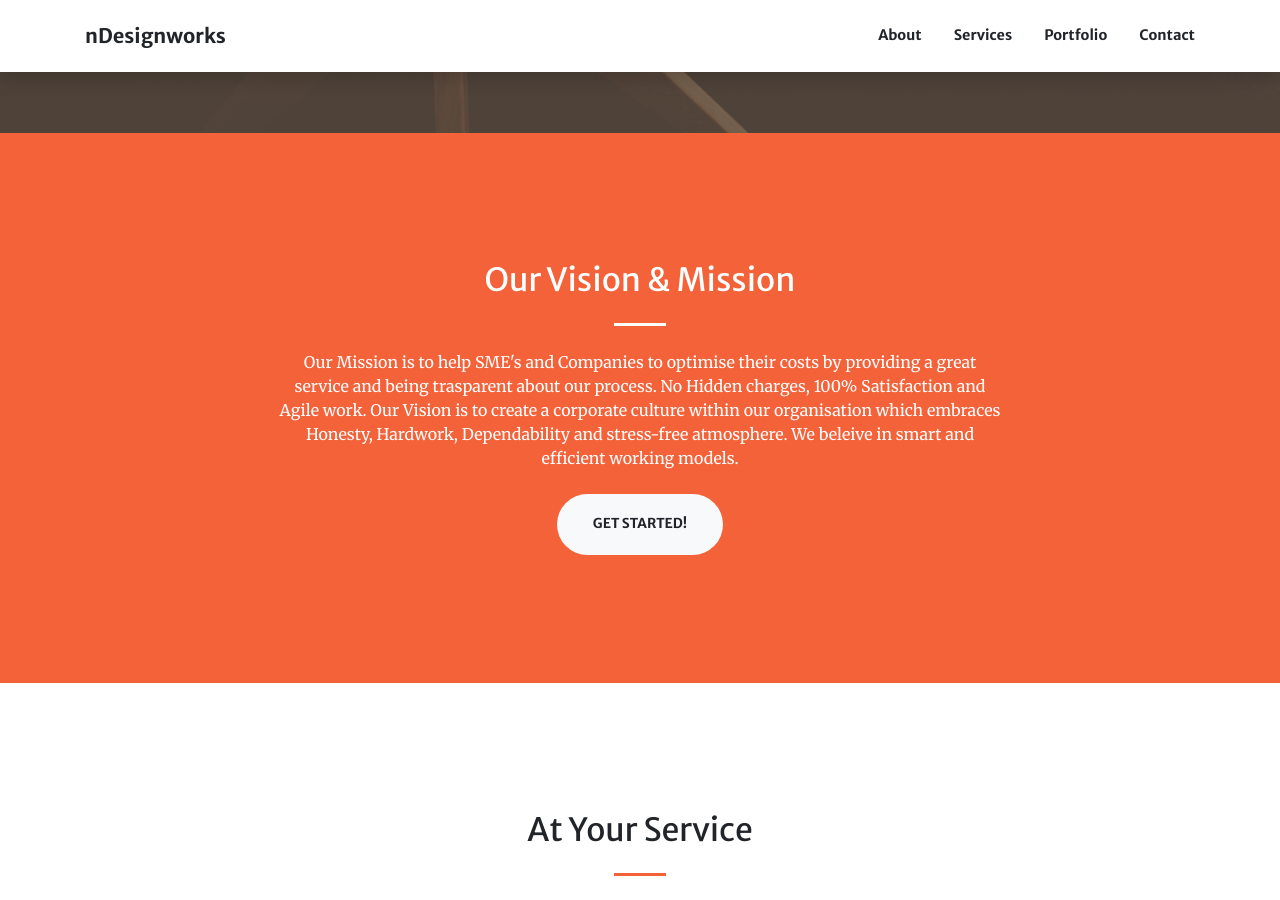
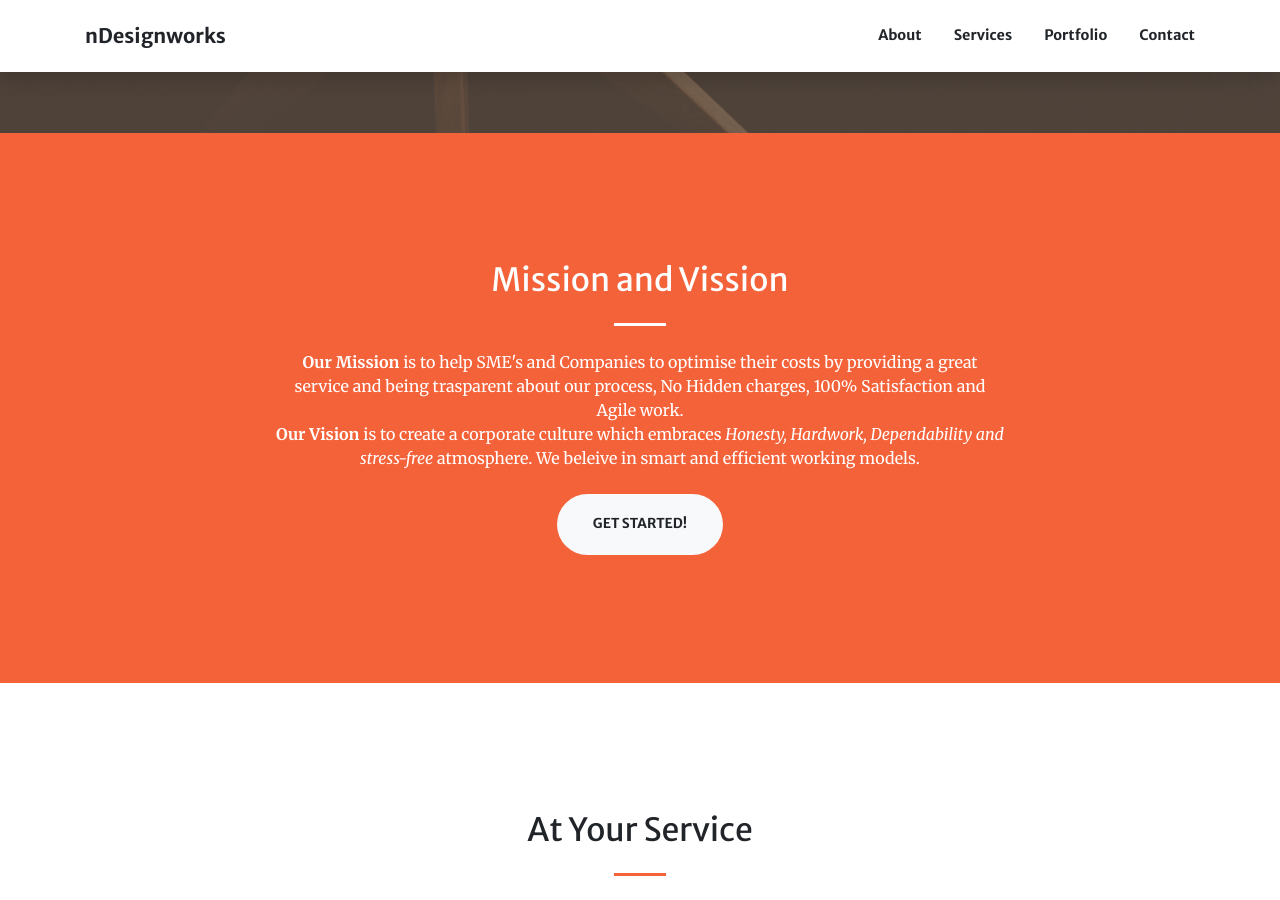
Before and after one commit to NavneetDW/ndesignworks-homepage, a Jekyll site: the page index.html, which Jekyll copies as it is, in a window 1280 px wide and 900 px high, scrolled down 767 px. Built offline with Jekyll 4.4.1, drawn with Linux system fonts in a browser that asks for light colours.

Commit message:
Update Mission and Vission Statements.

```diff
--- a/index.html
+++ b/index.html
@@ -103,9 +103,9 @@
     <div class="container">
       <div class="row justify-content-center">
         <div class="col-lg-8 text-center">
-          <h2 class="text-white mt-0">Our Vision & Mission</h2>
+          <h2 class="text-white mt-0">Mission and Vission</h2>
           <hr class="divider light my-4">
-          <p class="text-white mb-4">Our Mission is to help SME's and Companies to optimise their costs by providing a great service and being trasparent about our process. No Hidden charges, 100% Satisfaction and Agile work. Our Vision is to create a corporate culture within our organisation which embraces Honesty, Hardwork, Dependability and stress-free atmosphere. We beleive in smart and efficient working models.</p>
+          <p class="text-white mb-4"><b>Our Mission</b> is to help SME's and Companies to optimise their costs by providing a great service and being trasparent about our process, No Hidden charges, 100% Satisfaction and Agile work. <br><b>Our Vision</b> is to create a corporate culture which embraces <i>Honesty, Hardwork, Dependability and stress-free</i> atmosphere. We beleive in smart and efficient working models.</p>
           <a class="btn btn-light btn-xl js-scroll-trigger" href="#services" onClick="ga('send', 'event', { eventCategory: 'Button', eventAction: 'Click', eventLabel: 'Lead Generation'});">Get Started!</a>
         </div>
       </div>
```
